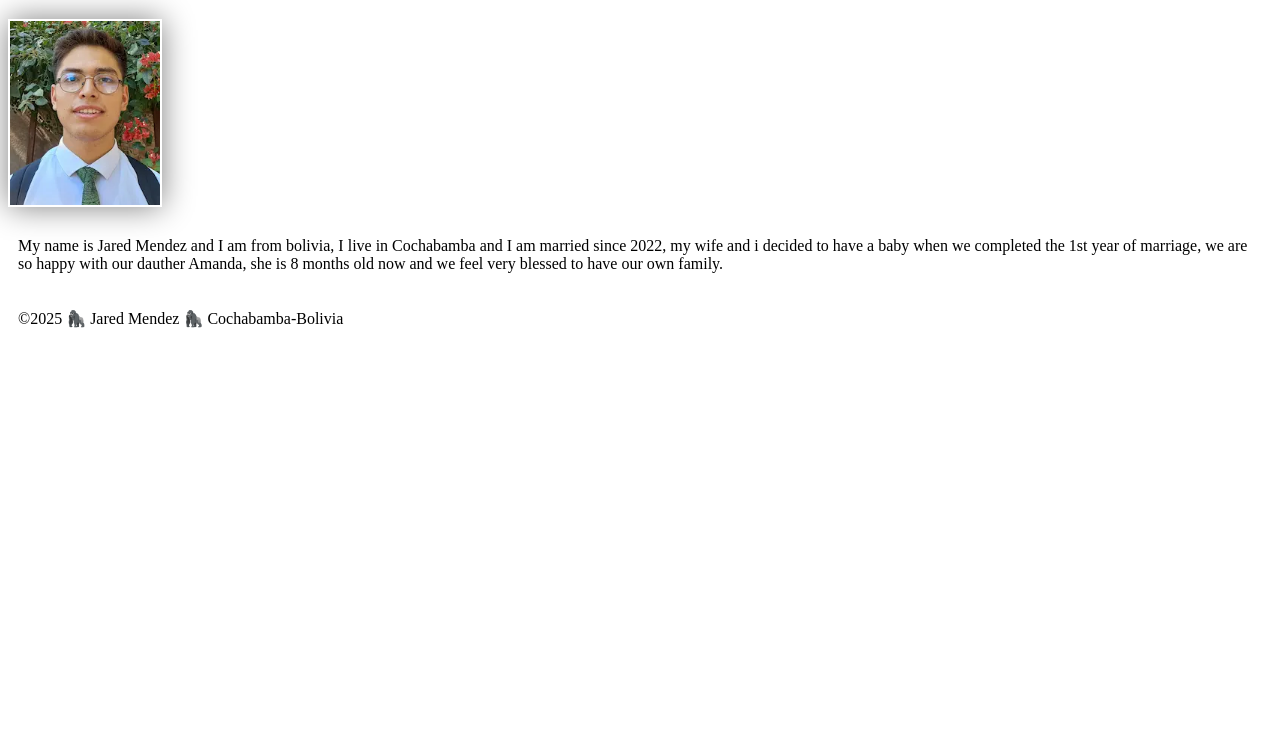
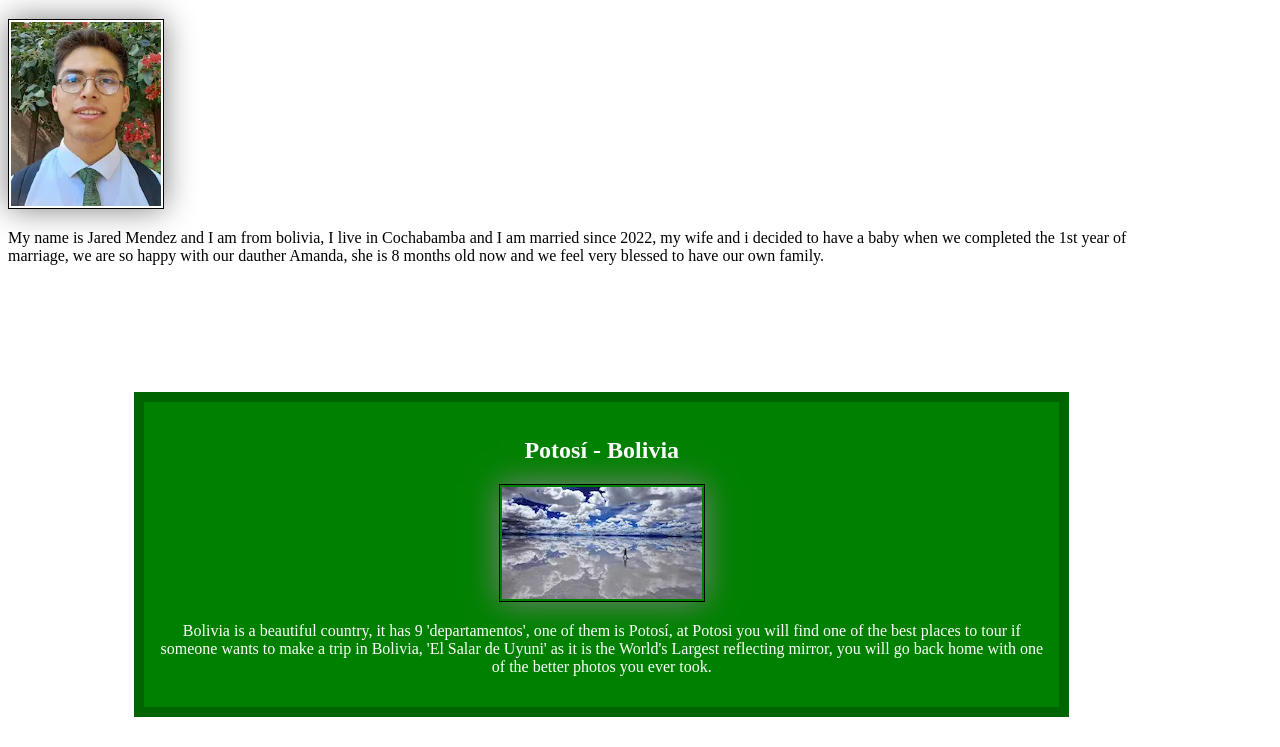
Before and after one commit to JaredMendez/wdd130, a plain HTML site: page index.html in a window 1280 px wide. Shown: the part 205-952 px from the top of the page. Before the commit the page ends 800 px from the top, so only its background shows below. Drawn offline with Linux system fonts and the light colour scheme.

Commit message:
Bolivia photo was uploaded

```diff
--- a/index.html
+++ b/index.html
@@ -5,6 +5,8 @@
     <meta charset="UTF-8">
     <meta name="viewport" content="width=device-width, initial-scale=1.0">
     <title>Jared Mendez | WDD 130</title>
+    <meta name="description" content="This is Jared's Home Page for the BYU course WDD130 Web Fundamentals">
+    <meta name="author" content="Jared Mendez">
     <link rel="stylesheet" href="styles/styles.css">
 </head>
 
@@ -22,6 +24,11 @@
             i decided to have a baby when we completed the 1st year of marriage, we are so happy with our dauther
             Amanda, she is 8 months old now and we feel very blessed to have our own family.</p>
     </main>
+    <aside>
+        <h2>Potosí - Bolivia</h2>
+        <img src="images/salar.webp" alt="the World's Largest reflecting mirror">
+        <p>Bolivia is a beautiful country, it has 9 'departamentos', one of them is Potosí, at Potosi you will find one of the best places to tour if someone wants to make a trip in Bolivia, 'El Salar de Uyuni' as it is the World's Largest reflecting mirror, you will go back home with one of the better photos you ever took.</p>
+    </aside>
     <footer>
         <p>©2025 🦍 Jared Mendez 🦍 Cochabamba-Bolivia</p>
     </footer>
--- a/styles/styles.css
+++ b/styles/styles.css
@@ -16,11 +16,36 @@ h1 {
 img {
     width: 150px;
     height: auto;
-    border: 1px solid solid black;
+    border: 1px solid black;
     padding: 2px;
     box-shadow: 0 0 30px gray;
 }
 
 p {
-    padding: 10px;
+    padding: 0;
 }
+
+main {
+    width: 90%;
+}
+
+aside {
+    width: 70%;
+    margin: 10%;
+    border: 10px solid darkgreen;
+    padding: 15px;
+    background-color: green;
+    color: white;
+    text-align: center;
+}
+
+aside img {
+    width: 200px;
+    height: auto;
+}
+
+footer {
+    margin-top: 10px;
+    border-top: 5px solid green;
+    text-align: center;
+}
```
Also changed, not shown: images/salar.webp (added).
